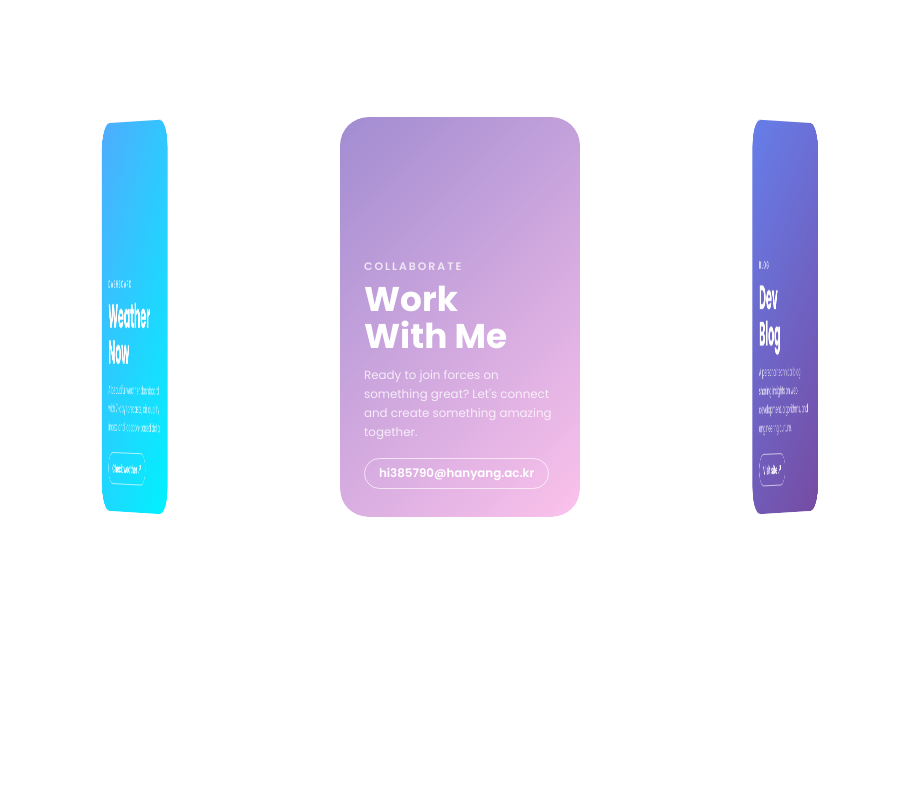
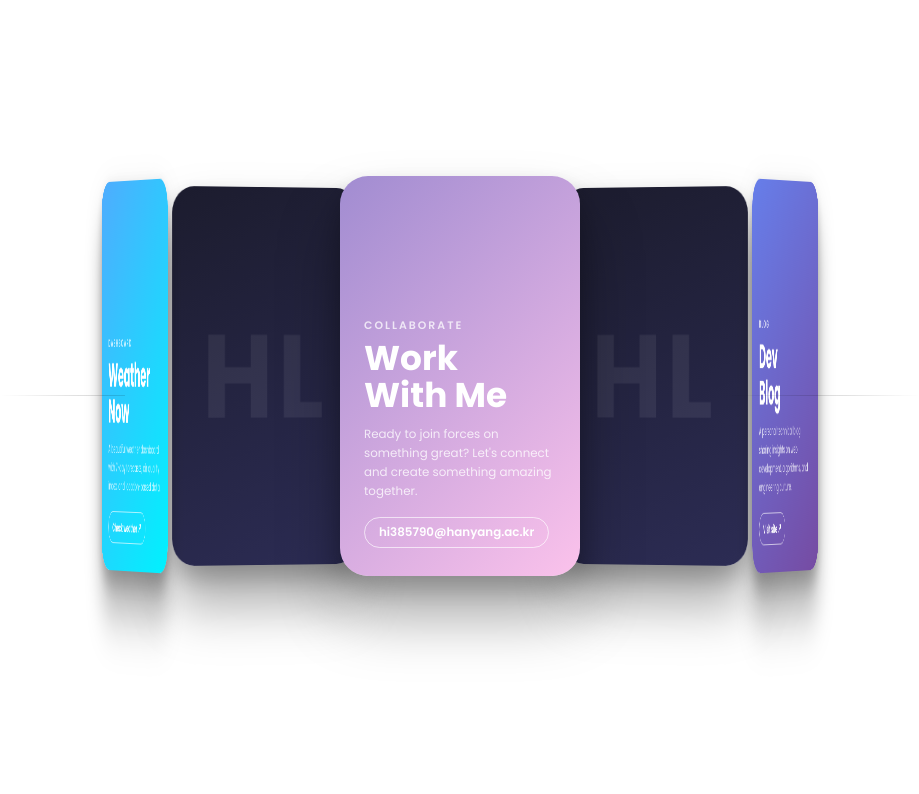
Before and after one commit to LeeHan20/me, a plain HTML site: page index.html in a window 1280 px wide. Shown: the part 1746-2540 px from the top of the page, without its empty margins (180-1099 px from the left). Drawn offline with nearby package versions, Linux system fonts and the light colour scheme.

```diff
--- a/css/style.css
+++ b/css/style.css
@@ -523,7 +523,7 @@ nav ul li:hover a {
 .demoWrapper {
   position: relative;
   width: 100%;
-  height: 520px;
+  height: 580px;
   margin-top: 60px;
   overflow: visible;
 }
@@ -540,14 +540,11 @@ nav ul li:hover a {
 #wrapperCursor-left  { left: 0; }
 #wrapperCursor-right { right: 0; }
 
-/* cards themselves: normal cursor so links/text are usable */
-.box { cursor: default; }
-
 /* GSAP sets perspective + transformStyle on this element via JS */
 .stage {
   position: absolute;
   left: 50%;
-  top: 50%;
+  top: 55%;   /* shift down slightly so floor shadows have room */
   width: 240px;
   height: 400px;
   transform: translate(-50%, -50%);
@@ -561,10 +558,9 @@ nav ul li:hover a {
   width: 240px;
   height: 400px;
   border-radius: 28px;
-  overflow: hidden;
-  cursor: pointer;
-  backface-visibility: hidden;
-  -webkit-backface-visibility: hidden;
+  /* preserve-3d so front + back faces work correctly */
+  transform-style: preserve-3d;
+  cursor: default;
 }
 
 .box-inner {
@@ -575,6 +571,50 @@ nav ul li:hover a {
   display: flex;
   flex-direction: column;
   justify-content: flex-end;
+  overflow: hidden;
+  /* front face — hide when card faces away */
+  backface-visibility: hidden;
+  -webkit-backface-visibility: hidden;
+  box-shadow: 0 40px 60px rgba(0,0,0,0.35), 0 12px 24px rgba(0,0,0,0.20);
+}
+
+/* ── BACK FACE ── */
+.box-back {
+  position: absolute;
+  inset: 0;
+  border-radius: 28px;
+  overflow: hidden;
+  /* must face viewer only when card is rotated 180° */
+  transform: rotateY(180deg);
+  backface-visibility: hidden;
+  -webkit-backface-visibility: hidden;
+  background: linear-gradient(160deg, #1c1c2e 0%, #2c2c54 100%);
+  box-shadow: 0 40px 60px rgba(0,0,0,0.35), 0 12px 24px rgba(0,0,0,0.20);
+}
+.box-back::after {
+  content: 'HL';
+  position: absolute;
+  top: 50%; left: 50%;
+  transform: translate(-50%,-50%);
+  font-family: 'Poppins', sans-serif;
+  font-size: 4rem;
+  font-weight: 700;
+  color: rgba(255,255,255,0.07);
+  letter-spacing: 6px;
+}
+
+/* ── FLOOR SHADOW PLANE ── */
+/* Lies flat beneath each card in the card's local coordinate system */
+.box-floor {
+  position: absolute;
+  bottom: 0;
+  left: -40%;
+  width: 180%;
+  height: 180px;
+  background: radial-gradient(ellipse 55% 70% at 50% 0%, rgba(0,0,0,0.28) 0%, transparent 100%);
+  transform-origin: 50% 0%;
+  transform: rotateX(90deg);
+  pointer-events: none;
 }
 
 .box-bg-1 { background: linear-gradient(145deg, #667eea 0%, #764ba2 100%); }
--- a/index.html
+++ b/index.html
@@ -134,6 +134,8 @@
             <p class="card-desc">A personal technical blog sharing insights on web development, algorithms, and engineering culture.</p>
             <a href="#" class="card-link" rel="noopener noreferrer">Visit site ↗</a>
           </div>
+          <div class="box-back"></div>
+          <div class="box-floor"></div>
         </div>
 
         <div class="box" id="box-2">
@@ -143,6 +145,8 @@
             <p class="card-desc">A full-featured e-commerce platform with real-time inventory, payment integration, and admin dashboard.</p>
             <a href="#" class="card-link" rel="noopener noreferrer">View project ↗</a>
           </div>
+          <div class="box-back"></div>
+          <div class="box-floor"></div>
         </div>
 
         <div class="box" id="box-3">
@@ -152,6 +156,8 @@
             <p class="card-desc">A conversational AI assistant fine-tuned on domain-specific data to answer questions intelligently.</p>
             <a href="#" class="card-link card-link-light" rel="noopener noreferrer">Try it now ↗</a>
           </div>
+          <div class="box-back"></div>
+          <div class="box-floor"></div>
         </div>
 
         <div class="box" id="box-4">
@@ -161,6 +167,8 @@
             <p class="card-desc">A beautiful weather dashboard with 7-day forecasts, air quality index, and location-based data.</p>
             <a href="#" class="card-link" rel="noopener noreferrer">Check weather ↗</a>
           </div>
+          <div class="box-back"></div>
+          <div class="box-floor"></div>
         </div>
 
         <div class="box" id="box-5">
@@ -170,6 +178,8 @@
             <p class="card-desc">Ready to join forces on something great? Let's connect and create something amazing together.</p>
             <a href="mailto:hi385790@hanyang.ac.kr" class="card-link">hi385790@hanyang.ac.kr</a>
           </div>
+          <div class="box-back"></div>
+          <div class="box-floor"></div>
         </div>
 
       </div><!-- /stage -->
```
